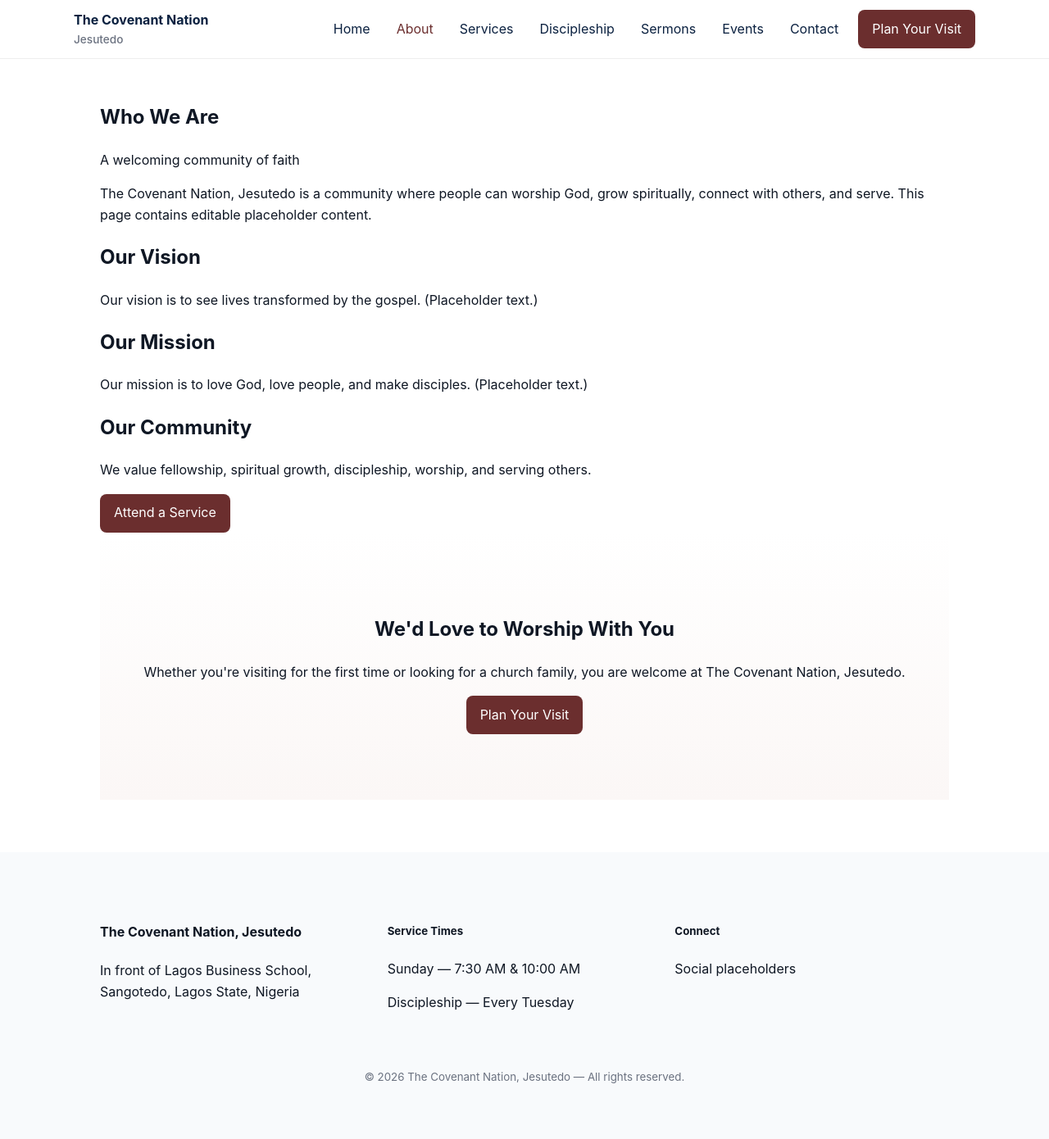
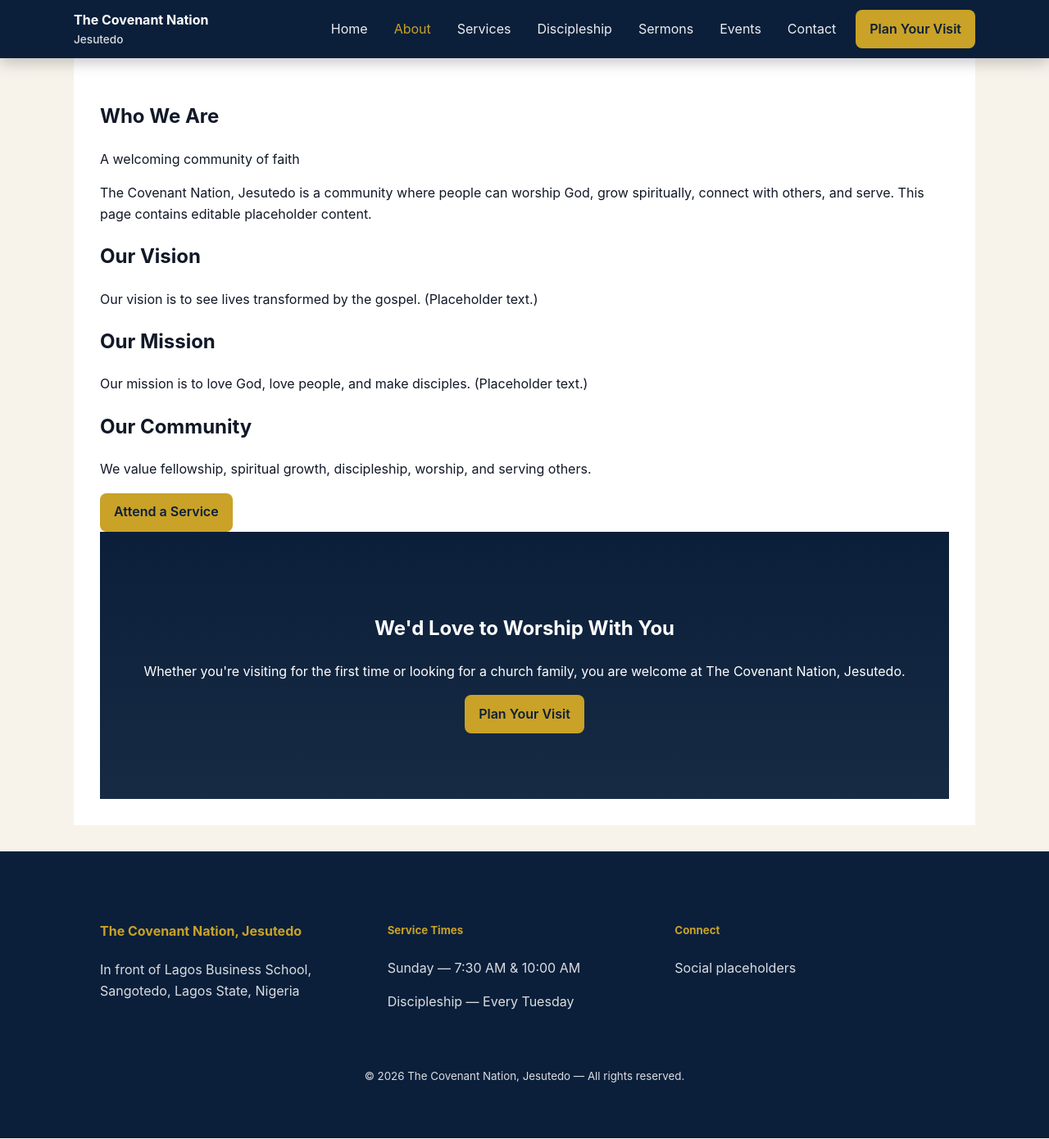
Before and after one commit to adisaelijah2001-png/React, a React (Vite) app: page /about in a window 1280 px wide. Shown: the whole page at 82% size. Built offline with nearby package versions, Linux system fonts and the light colour scheme.

Commit message:
Lekki Believers conference

```diff
--- a/src/components/Navbar.jsx
+++ b/src/components/Navbar.jsx
@@ -22,7 +22,12 @@ export default function Navbar(){
 
         <nav className={`nav ${open ? 'open' : ''}`} aria-label="Main navigation">
           {navItems.map(item => (
-            <NavLink key={item.to} to={item.to} className="nav-link" onClick={() => setOpen(false)}>
+            <NavLink
+              key={item.to}
+              to={item.to}
+              onClick={() => setOpen(false)}
+              className={({ isActive }) => isActive ? 'nav-link active' : 'nav-link'}
+            >
               {item.label}
             </NavLink>
           ))}
--- a/src/data/events.js
+++ b/src/data/events.js
@@ -1,5 +1,5 @@
 export const events = [
   { id: 1, title: 'Community Outreach', date: '2026-09-10', time: '9:00 AM', image: 'https://images.unsplash.com/photo-1526256262350-7da7584cf5eb?w=800&q=60&auto=format&fit=crop', description: 'Join us for community service and outreach.' },
   { id: 2, title: 'Worship Night', date: '2026-08-28', time: '6:00 PM', image: 'https://images.unsplash.com/photo-1506062843753-9d1c3f28b0d4?w=800&q=60&auto=format&fit=crop', description: 'An evening of worship and prayer.' },
-  { id: 3, title: 'Project 58 (Upcoming)', date: '2026-09-15', time: '10:00 AM', image: 'src/assets/project 58.jpeg', description: 'Project 58 is a community initiative launching next month. More details to follow.' },
+  { id: 3, title: 'Project 58 (Upcoming)', date: '2026-09-12', time: '10:00 AM', image: new URL('../assets/project 58.jpeg', import.meta.url).href, description: 'Project 58 is a community initiative launching next month. More details to follow.' },
 ]
--- a/src/index.css
+++ b/src/index.css
@@ -1,29 +1,34 @@
 :root{
-	--accent: #6b2e2e; /* deep burgundy */
-	--navy: #0b2140;
+	--primary: #0B1F3A; /* Deep Navy */
+	--secondary: #173F7A; /* Royal Blue */
+	--accent: #C9A227; /* Gold */
+	--cream: #F7F3EA; /* Warm Cream */
+	--white: #FFFFFF;
+	--text: #111827;
 	--muted: #6b7280;
 	--container: 1100px;
 }
 
 *{box-sizing:border-box}
-body{font-family: Inter, ui-sans-serif, system-ui, -apple-system, 'Segoe UI', Roboto, 'Helvetica Neue', Arial; color:#0f1724; line-height:1.6; margin:0}
+body{font-family: Inter, ui-sans-serif, system-ui, -apple-system, 'Segoe UI', Roboto, 'Helvetica Neue', Arial; color:var(--text); line-height:1.6; margin:0;background:var(--cream)}
 .container{max-width:var(--container);margin:0 auto;padding:2rem}
 
-.site-header{background:#fff;position:sticky;top:0;z-index:40;border-bottom:1px solid #eee}
+.site-header{background:var(--primary);position:sticky;top:0;z-index:40;box-shadow:0 4px 18px rgba(2,6,23,0.25)}
 .nav-row{display:flex;align-items:center;justify-content:space-between;padding:0.75rem 0}
-.brand{font-weight:700;color:var(--navy);text-decoration:none}
-.brand .branch{display:block;font-weight:500;font-size:0.85rem;color:var(--muted)}
+.brand{font-weight:700;color:var(--white);text-decoration:none}
+.brand .branch{display:block;font-weight:500;font-size:0.85rem;color:rgba(255,255,255,0.85)}
 
 .nav{display:flex;gap:1rem;align-items:center}
-.nav-link{color:var(--navy);text-decoration:none;padding:0.5rem}
+.nav-link{color:rgba(255,255,255,0.92);text-decoration:none;padding:0.5rem}
 .nav-link.active{color:var(--accent)}
 .btn{display:inline-block;padding:0.6rem 1rem;border-radius:8px;border:1px solid transparent;text-decoration:none}
-.btn.primary{background:var(--accent);color:#fff}
+.btn.primary{background:var(--accent);color:var(--primary);font-weight:600}
+.btn.secondary{background:transparent;color:var(--white);border:1px solid rgba(255,255,255,0.18)}
 
-.mobile-toggle{display:none;background:none;border:0}
+.mobile-toggle{display:none;background:none;border:0;color:var(--white)}
 
-.hero{background-size:cover;background-position:center;color:#fff;padding:6rem 0;position:relative}
-.hero-overlay{background:linear-gradient(rgba(6,10,20,0.45), rgba(6,10,20,0.45));padding:4rem 0}
+.hero{background-size:cover;background-position:center;color:var(--white);padding:6rem 0;position:relative}
+.hero-overlay{background:linear-gradient(rgba(11,31,58,0.65), rgba(11,31,58,0.65));padding:4rem 0}
 .hero h1{font-size:2.25rem;margin-bottom:0.5rem}
 .hero p{max-width:54ch;margin-bottom:1rem}
 .hero-actions a{margin-right:0.5rem}
@@ -36,13 +41,13 @@ body{font-family: Inter, ui-sans-serif, system-ui, -apple-system, 'Segoe UI', Ro
 @keyframes slideUp{from{opacity:0;transform:translateY(18px)}to{opacity:1;transform:none}}
 
 /* Section backgrounds to avoid all-white look */
-.services{background:linear-gradient(180deg, #fbfbfd 0%, #ffffff 100%);padding:3rem;border-radius:12px;margin:2rem 0}
-.sermons{background:linear-gradient(180deg, #ffffff 0%, #fbfbf7 100%);padding:3rem;border-radius:12px;margin:2rem 0}
-.events{background:linear-gradient(180deg, #ffffff 0%, #f7fbff 100%);padding:3rem;border-radius:12px;margin:2rem 0}
+.services{background:var(--cream);padding:3rem;border-radius:12px;margin:2rem 0}
+.sermons{background:var(--cream);padding:3rem;border-radius:12px;margin:2rem 0}
+.events{background:var(--white);padding:3rem;border-radius:12px;margin:2rem 0}
 
 /* Buttons and links hover/transition */
 .btn{transition:transform 160ms ease, box-shadow 160ms ease, background-color 160ms ease}
-.btn:hover, .nav-link:hover{transform:translateY(-3px);box-shadow:0 8px 20px rgba(11,33,64,0.08)}
+.btn:hover, .nav-link:hover{transform:translateY(-3px);box-shadow:0 8px 20px rgba(11,31,64,0.08)}
 .nav-link{transition:color 160ms ease, transform 160ms ease}
 
 /* Card hover */
@@ -62,18 +67,18 @@ body{font-family: Inter, ui-sans-serif, system-ui, -apple-system, 'Segoe UI', Ro
 .cols-2{grid-template-columns:repeat(2,1fr)}
 .cols-3{grid-template-columns:repeat(3,1fr)}
 
-.card{background:#fff;border-radius:10px;box-shadow:0 6px 18px rgba(15,23,42,0.06);padding:1rem}
+.card{background:var(--cream);border-radius:10px;box-shadow:0 8px 26px rgba(2,6,23,0.06);padding:1rem;border:1px solid rgba(11,31,58,0.04)}
 .sermon-card .meta,.event-card .meta{color:var(--muted);font-size:0.9rem}
 .event-card img{width:100%;height:160px;object-fit:cover;border-radius:8px}
 
-.cta{background:linear-gradient(180deg, #fff 0%, #fbf7f6 100%);padding:3rem 0;text-align:center}
+.cta{background:linear-gradient(180deg, var(--primary) 0%, rgba(11,31,58,0.92) 100%);padding:3rem 0;text-align:center;color:var(--white)}
 
-.site-footer{background:#f8fafc;padding:2rem 0;margin-top:2rem}
+.site-footer{background:var(--primary);padding:2rem 0;margin-top:2rem;color:var(--white)}
 .footer-grid{display:grid;grid-template-columns:1fr 1fr 1fr;gap:1rem}
-.footer-bottom{text-align:center;padding-top:1rem;color:var(--muted)}
+.footer-bottom{text-align:center;padding-top:1rem;color:rgba(255,255,255,0.75)}
 
 .contact-form{display:flex;flex-direction:column;gap:0.75rem}
-.contact-form input,.contact-form textarea{padding:0.6rem;border-radius:8px;border:1px solid #e6e9ee}
+.contact-form input,.contact-form textarea{padding:0.6rem;border-radius:8px;border:1px solid rgba(11,31,58,0.08);background:#fff}
 .form-status{padding:0.6rem;border-radius:8px}
 .form-status.error{background:#fee2e2;color:#991b1b}
 .form-status.success{background:#ecfdf5;color:#065f46}
@@ -84,7 +89,29 @@ body{font-family: Inter, ui-sans-serif, system-ui, -apple-system, 'Segoe UI', Ro
 }
 @media (max-width:700px){
 	.cols-2,.cols-3{grid-template-columns:1fr}
-	.nav{position:fixed;top:64px;right:0;background:#fff;flex-direction:column;padding:1rem;border-left:1px solid #eee;transform:translateX(100%);transition:transform 200ms}
+	.nav{position:fixed;top:64px;right:0;background:var(--primary);flex-direction:column;padding:1rem;border-left:1px solid rgba(255,255,255,0.04);transform:translateX(100%);transition:transform 200ms}
 	.nav.open{transform:translateX(0)}
 	.mobile-toggle{display:block}
 }
+
+/* Page-specific backgrounds */
+.services{background:var(--cream)}
+.about-page{background:var(--white)}
+.discipleship-page{background:var(--primary);color:var(--white);padding:2rem;border-radius:12px;margin:2rem 0}
+.sermons{background:var(--cream)}
+.events{background:var(--white)}
+.cta{background:linear-gradient(180deg,var(--primary), rgba(11,31,58,0.95));color:var(--white)}
+
+/* Footer styles */
+.site-footer h4{color:var(--accent)}
+.site-footer h5{color:var(--accent)}
+.site-footer p, .site-footer small{color:rgba(255,255,255,0.85)}
+
+/* Service card tweaks */
+.service-card{background:var(--cream);border-left:4px solid var(--accent);padding:1.25rem}
+.service-card h3{color:var(--primary)}
+.service-card .when{font-weight:700;color:var(--secondary)}
+
+/* Buttons on dark backgrounds */
+.btn.primary.on-dark{background:var(--accent);color:var(--primary)}
+.btn.secondary{background:var(--primary);color:var(--white)}
```
Also changed, not shown: src/assets/image.png (added).
